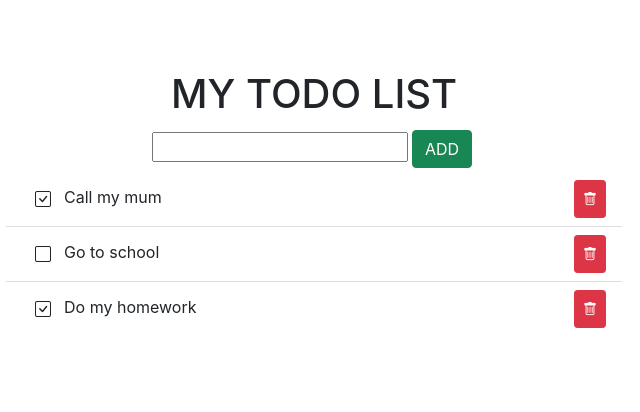
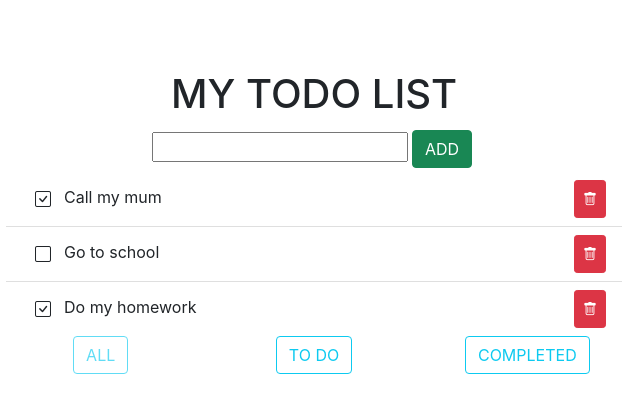
Before and after one commit to hidran/react-redux-todolist, a React (Create React App) app: page / in a window 1280 px wide. Shown: the top 412 px of the page, without its empty margins (326-966 px from the left). Built offline with nearby package versions, Linux system fonts and the light colour scheme.

Commit message:
extrasct add todo in a component, adds filter todo component

```diff
--- a/src/App.js
+++ b/src/App.js
@@ -2,34 +2,48 @@ import React, {
   useRef
 } from 'react';
 import { useSelector, useDispatch } from 'react-redux';
-import { addTodo} from './features/todos/todosSlice';
+import { addTodo } from './features/todos/todosSlice';
+import { filterTodo } from './features/todos/filterSlice';
 import './App.css';
 import Todos from './features/Todos';
 
+import AddTodo from './features/todos/AddTodo';
+import FilterTodo from './features/todos/FilterTodo';
+
 function App() {
 
-   const todos = useSelector(state => state.todos)
+  let todos = useSelector(state => state.todos);
+  const activeFilter = useSelector(state => state.filter);
+  todos = todos.filter(todo => {
+    if (activeFilter === 'ALL') {
+      return true;
+    }
+    if (activeFilter === 'COMPLETED') {
+      return todo.completed;
+    }
+    // default TODO
+    return !todo.completed;
+  });
   const dispatch = useDispatch();
   const todoEl = useRef('');
   const manageClick = (e) => {
      e.preventDefault();
     dispatch(addTodo({ id:todos.length+1, name:todoEl.current.value, dueDate: (new Date()).toLocaleDateString(), user_id:1 }));
   }
+  const onFilterTodo = (filter) => {
+    dispatch(filterTodo(filter));
+  }
+
 
   return (
     <div className="App container-fluid">
       <div className="row d-flex justify-content-center">
          <h1>MY TODO LIST</h1>
         <div className="col-md-6">
-          <form>
-            <div className="form-group">
-              <input ref = {todoEl} className="form-field" name="todo" id="todo" />
-               <button onClick ={manageClick} className=" m-1 btn btn-success">ADD</button>
-            </div>
+         <AddTodo todoEl = {todoEl} manageClick = {manageClick}/>
 
-          </form>
-
-          <Todos todos={todos}/>
+          <Todos todos={todos} />
+          <FilterTodo filter = {activeFilter} onFilter = {onFilterTodo}/>
           </div>
      </div>
     </div>
--- a/src/app/store.js
+++ b/src/app/store.js
@@ -1,8 +1,9 @@
 import { configureStore } from '@reduxjs/toolkit';
 import todosReducer from '../features/todos/todosSlice';
-
+ import  filterReducer from '../features/todos/filterSlice'
 export const store = configureStore({
   reducer: {
+    filter: filterReducer,
     todos: todosReducer/*,
     lists: listsReducer*/
 
--- /dev/null
+++ b/src/features/todos/AddTodo.js
@@ -0,0 +1,14 @@
+
+const AddTodo = ({todoEl, manageClick}) => {
+    return (
+         <form  onSubmit ={manageClick}>
+            <div className="form-group">
+              <input ref = {todoEl} className="form-field" name="todo" id="todo" />
+               <button className=" m-1 btn btn-success">ADD</button>
+            </div>
+
+          </form>
+    )
+}
+
+export default AddTodo
--- /dev/null
+++ b/src/features/todos/FilterTodo.js
@@ -0,0 +1,19 @@
+
+
+const FilterTodo = ({onFilter,filter}) => {
+    return (
+        <div className="row d-flex">
+            <div className="col-sm-4">
+                <button disabled = {filter ==='ALL'} onClick={() => onFilter('ALL')} className ="btn btn-outline-info">ALL</button>
+            </div>
+            <div className="col-sm-4">
+                <button  disabled = {filter ==='TODO'}  onClick = {onFilter.bind(null, 'TODO')} className ="btn btn-outline-info">TO DO</button>
+            </div>
+            <div className="col-sm-4">
+                <button  disabled = {filter ==='COMPLETED'}   onClick = {onFilter.bind(null, 'COMPLETED')} className ="btn btn-outline-info">COMPLETED</button>
+            </div>
+        </div>
+    )
+}
+
+export default FilterTodo;
--- /dev/null
+++ b/src/features/todos/filterSlice.js
@@ -0,0 +1,18 @@
+import { createSlice } from '@reduxjs/toolkit';
+
+export const filterSlice = createSlice(
+    {
+        name: 'filter',
+        initialState: 'ALL',
+        reducers: {
+            filterTodo(state, action) {
+
+                return action.payload;
+
+            }
+        }
+    });
+
+const { actions, reducer } = filterSlice;
+export default reducer;
+export const{ filterTodo} = actions;
```
